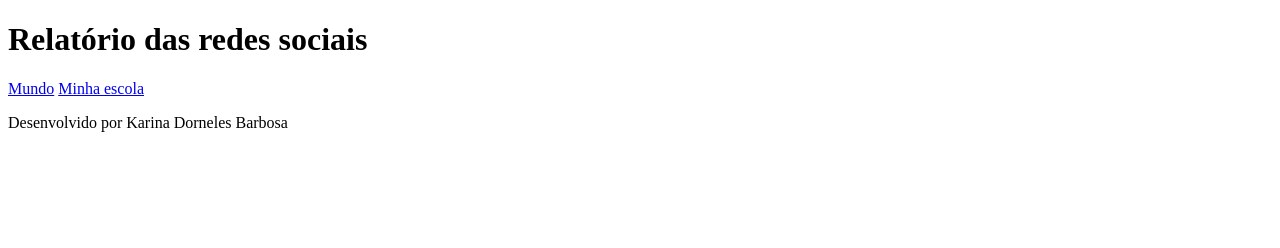
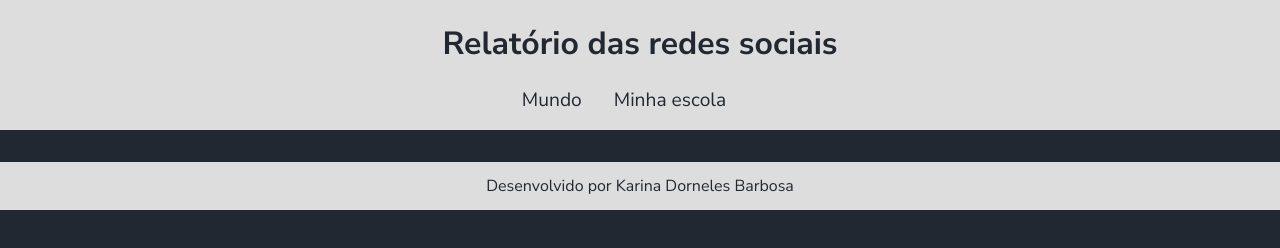
Before and after one commit to katdorneles/REDES_SOCIAIS, a plain HTML site: page index.html in a window 1280 px wide. Drawn offline with Linux system fonts and the light colour scheme.

Commit message:
Add files via upload

```diff
--- a/index.html
+++ b/index.html
@@ -4,6 +4,7 @@
     <meta charset="UTF-8">
     <meta name="viewport" content="width=device-width, initial-scale=1.0">
     <title>Redes Sociais</title>
+    <link rel="stylesheet" href="style.css">
 </head>
 <body>
     <header>
@@ -21,5 +22,6 @@
     <footer>
         <p>Desenvolvido por Karina Dorneles Barbosa</p>
     </footer>
+    <script type="module" src="graficos/informacoesGlobais.js"></script>
 </body>
 </html>
--- a/style.css
+++ b/style.css
@@ -4,5 +4,55 @@
     --bg-color: #222831;
     --primary-color: #DDDDDD;
     --secondary-color: #F05454;
-    --font: ““Nunito Sans”, sans-serif;
+    --font: "Nunito Sans", sans-serif;
 }
+
+body {
+    background-color: var(--bg-color);
+    color: var(--primary-color);
+    font-family: var(--font);
+    height: 100vh;
+    margin: 0;
+}
+
+header {
+    background-color: var(--primary-color);
+    text-align: center;
+    padding: 1px;
+}
+
+h1 {
+    font-size: 2rem;
+    color: var(--bg-color);
+     font-weight: 700;
+}
+
+nav {
+    display: flex;
+    justify-content: center;
+    font-weight: 400;
+}
+
+nav a {
+    text-decoration: none;
+    color: var(--bg-color);
+    margin: 0rem 2rem 1rem 0rem;
+    font-size: 1.2rem;
+}
+
+nav a:hover {
+    text-decoration: underline;
+    transform: scale(0.90);
+    transition: transform 0.1s;
+}
+
+footer {
+    display: flex;
+    align-items: center;
+    justify-content: center;
+    background-color: var(--primary-color);
+    color: var(--bg-color);
+    width: 100%;
+    height: 3rem;
+    margin-top: 2rem;
+}
```
Also changed, not shown: informacoesGlobais.js (added, +13 -0 lines).
